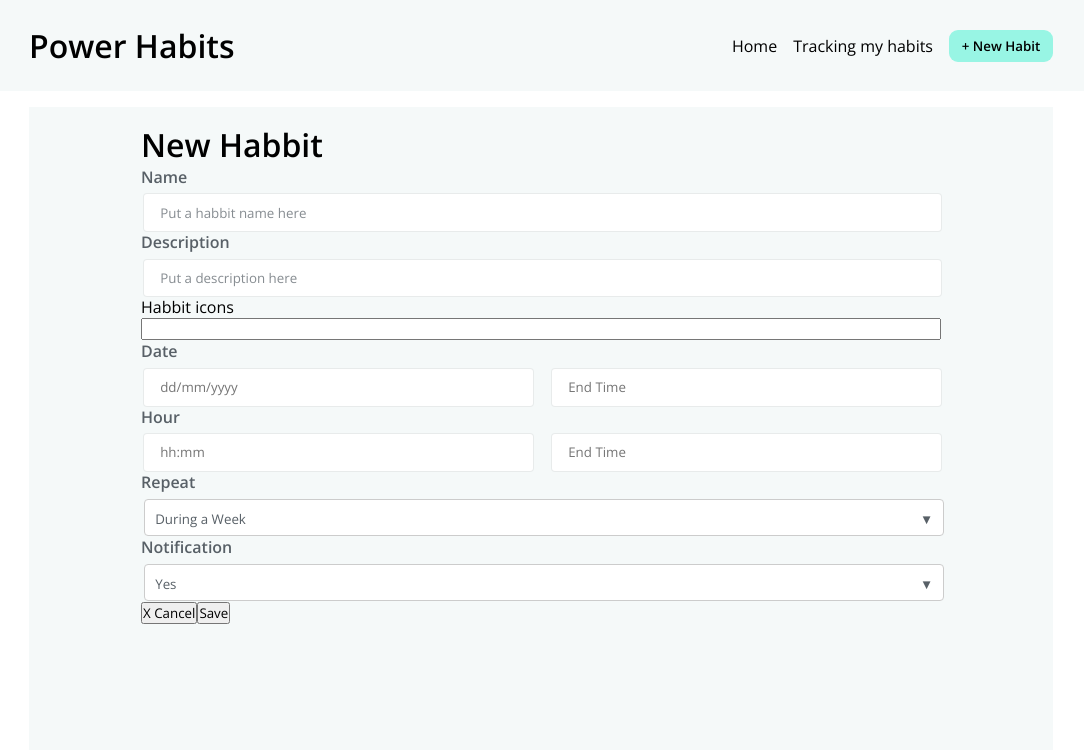
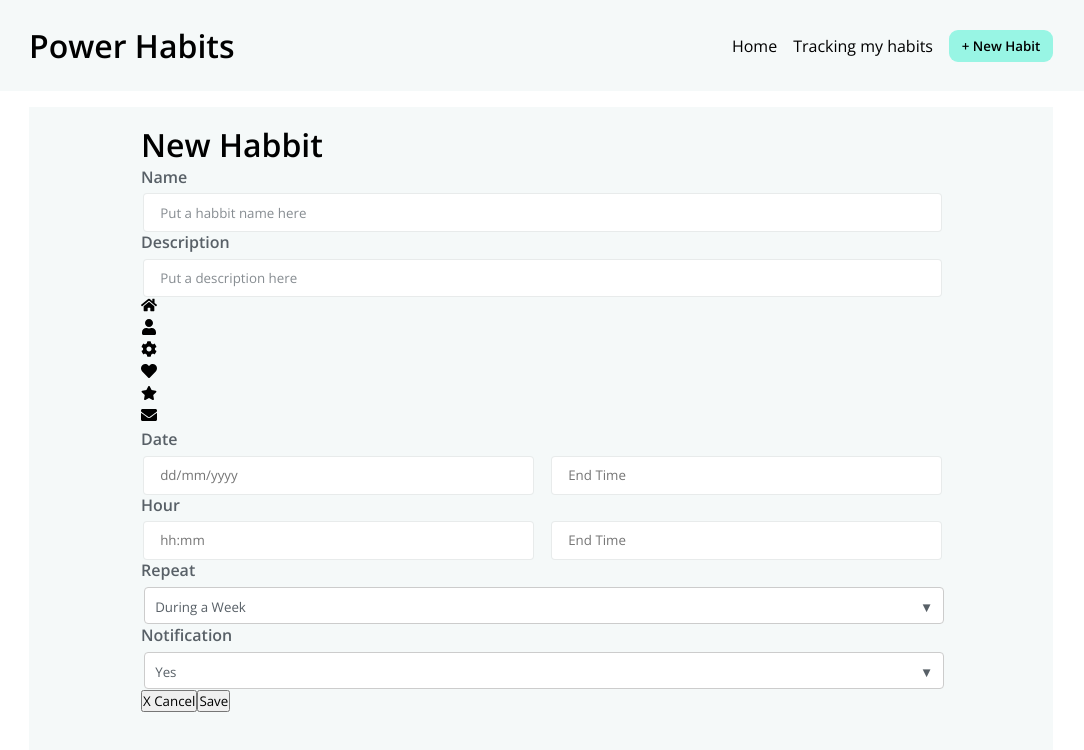
Before and after one commit to 1ZOD/Front_avaliacao, a Next.js app: page /new_habbit/new_habit in a window 1280 px wide. Shown: the top 750 px of the page, without its empty margins (99-1183 px from the left). Built offline with nearby package versions, Linux system fonts and the light colour scheme.

Commit message:
add_icon_fontawesome

```diff
--- a/package.json
+++ b/package.json
@@ -9,6 +9,8 @@
     "lint": "next lint"
   },
   "dependencies": {
+    "@fortawesome/free-solid-svg-icons": "^6.4.2",
+    "@fortawesome/react-fontawesome": "^0.2.0",
     "@types/date-fns": "^2.6.0",
     "date-fns": "^2.30.0",
     "font-awesome": "^4.7.0",
@@ -16,7 +18,8 @@
     "next": "13.5.4",
     "react": "^18",
     "react-calendar": "^4.6.0",
-    "react-dom": "^18"
+    "react-dom": "^18",
+    "react-icons": "^4.11.0"
   },
   "devDependencies": {
     "@types/inputmask": "^5.0.4",
--- /dev/null
+++ b/src/components/communs/icons.tsx
@@ -0,0 +1,38 @@
+import React, { useState } from "react";
+import { FaHome, FaUser, FaCog, FaHeart, FaStar, FaEnvelope } from "react-icons/fa";
+
+const IconField = () => {
+  const [selectedIcon, setSelectedIcon] = useState(null);
+
+  const iconOptions = [
+    { icon: <FaHome />, name: "Home" },
+    { icon: <FaUser />, name: "User" },
+    { icon: <FaCog />, name: "Settings" },
+    { icon: <FaHeart />, name: "Heart" },
+    { icon: <FaStar />, name: "Star" },
+    { icon: <FaEnvelope />, name: "Envelope" },
+  ];
+
+  const handleIconClick = (icon: any) => {
+    setSelectedIcon(icon);
+  };
+
+  return (
+    <div>
+      <div className="icon-container">
+        {iconOptions.map((option, index) => (
+          <div key={index} className="icon-option" onClick={() => handleIconClick(option.name)}>
+            {option.icon}
+          </div>
+        ))}
+      </div>
+      <div className="selected-icon">
+        {selectedIcon && (
+          <p>Selected Icon: {selectedIcon}</p>
+        )}
+      </div>
+    </div>
+  );
+};
+
+export default IconField;
--- a/src/pages/new_habbit/new_habit.tsx
+++ b/src/pages/new_habbit/new_habit.tsx
@@ -5,6 +5,7 @@ import { Date } from "@/components/communs/date";
 import Head from "next/head";
 import Link from "next/link";
 import { Time } from "@/components/communs/time";
+import IconField from "@/components/communs/icons";
 
 export default function New_habbit() {
 
@@ -25,8 +26,7 @@ export default function New_habbit() {
 
                 <Input label={"Description"} placehloder={"Put a description here"}/>
 
-                <label htmlFor="icon">Habbit icons</label>
-                <input type="text" id="habitName" name="habitName"/>
+                <IconField/>
 
                 <Date label={"Date"} placeholder={"dd/mm/yyyy"} placeholder2={"End Time"}/>
 
--- a/src/styles/components/calendario/calendario.css
+++ b/src/styles/components/calendario/calendario.css
@@ -55,3 +55,10 @@
     font-size: 1.5rem; /* Tamanho do ícone de seleção */
     color: #007bff; /* Cor do ícone de seleção */
   }
+
+.button_arrow{
+  display: flex;
+  align-items: center;
+  background-color: transparent;
+  border: none;
+}
```
Also changed, not shown: src/components/calendario/calendario.tsx (+8 -4 lines), 1 other file (tests, documents, lock files or other folders).
